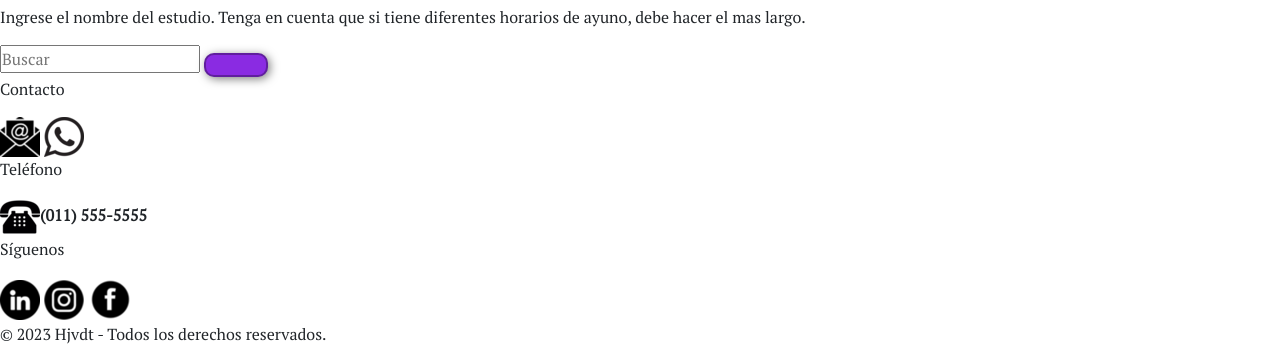
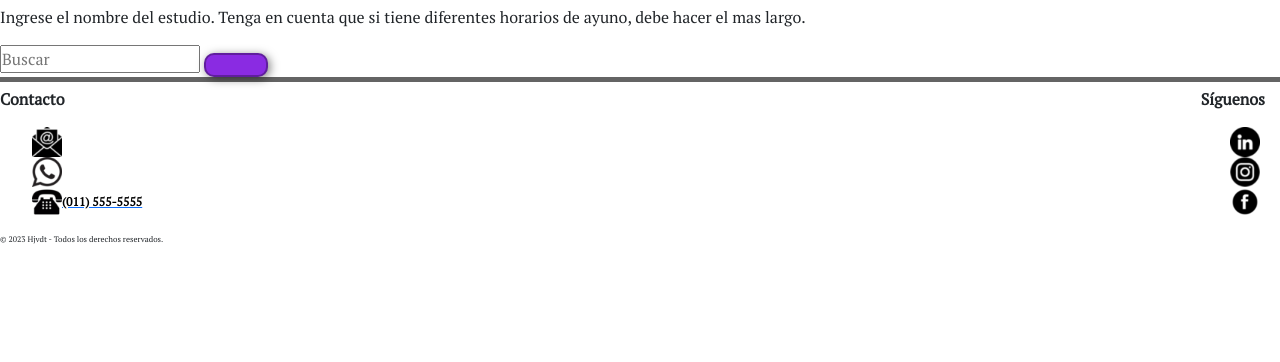
Before and after one commit to Hjvdt/Fullstack-moduloHtml-Com38385, a plain HTML site: page pages/turnos.html in a window 1280 px wide. Shown: the part 879-1241 px from the top of the page. After the commit the page ends 1140 px from the top, so only its background shows below. Drawn offline with nearby package versions, Linux system fonts and the light colour scheme; some icons are missing; a web font is replaced by a local one.

Commit message:
arreglando footer y empezando el mediaq 1440

```diff
--- a/pages/turnos.html
+++ b/pages/turnos.html
@@ -63,27 +63,26 @@
             </div>
         </main>
         <footer>
-            <section class="container-contacto">
-                <div class="contenedor-form">
-                    <div class="contacto">
-                        <p>Contacto</p>
-                        <a class="c-1" href="https://www.gmail.com/" target="_blank"><img src="../asset/img/email.png" alt="Email"></a>
-                        <a class="c-1" href="https://wa.me/" target="_blank"><img src="../asset/img/whatsapp.png" alt="whatsapp"></a>
-                    </div>
-                    <div class="phone">
-                        <p>Teléfono </p><img class="c-2" src="../asset/img/telefono.png" alt="Phone"><strong>(011) 555-5555</strong>
-                    </div>
-                    <div class="seguinos">
-                        <p>Síguenos</p>
-                        <a class="c-3" href="https://www.linkedin.com/" target="_blank"><img src="../asset/img/linkedin.png" alt="Lnkedin"></a>
-                        <a class="c-3" href="https://www.instagram.com/" target="_blank"><img src="../asset/img/instagram.png" alt="Instagram"></a>
-                        <a class="c-3" href="https://www.facebook.com/" target="_blank"><img src="../asset/img/face.png" alt="Facebook"></a>
-                    </div>
-                </div>
-                <div class="derechos">
-                    <p>© 2023 Hjvdt - Todos los derechos reservados.</p>
+            <section class="contacto">
+                <p>Contacto</p>
+                    <ul>
+                        <li><a href="https://www.gmail.com/" target="_blank"><img src="../asset/img/email.png"width="30" height="30" alt="Email"></a></li>
+                        <li><a href="https://wa.me/" target="_blank"><img src="../asset/img/whatsapp.png" width="30" height="30" alt="whatsapp"></a></li>
+                        <li><a href=""><img src="../asset/img/telefono.png" width="30" height="30" alt="Phone"><strong>(011) 555-5555</strong></a></li>
+                    </ul>
+            </section>
+            <section class="redes">
+                <p>Síguenos</p>
+                <div class="seguinos">
+                    <ul>
+                        <li><a href="https://www.linkedin.com/" target="_blank"><img src="../asset/img/linkedin.png"  width="30" height="30" alt="Lnkedin"></a></li>
+                        <li><a href="https://www.instagram.com/" target="_blank"><img src="../asset/img/instagram.png"  width="30" height="30" alt="Instagram"></a></li>
+                        <li><a href="https://www.facebook.com/" target="_blank"><img src="../asset/img/face.png"  width="30" height="30" alt="Facebook"></a></li>
                 </div>
             </section>
+            <div class="derechos">
+                <p>© 2023 Hjvdt - Todos los derechos reservados.</p>
+            </div>
         </footer>
         <script src="https://cdn.jsdelivr.net/npm/@popperjs/core@2.11.7/dist/umd/popper.min.js" integrity="sha384-zYPOMqeu1DAVkHiLqWBUTcbYfZ8osu1Nd6Z89ify25QV9guujx43ITvfi12/QExE" crossorigin="anonymous"></script>
         <script src="https://cdn.jsdelivr.net/npm/bootstrap@5.3.0-alpha3/dist/js/bootstrap.min.js" integrity="sha384-Y4oOpwW3duJdCWv5ly8SCFYWqFDsfob/3GkgExXKV4idmbt98QcxXYs9UoXAB7BZ" crossorigin="anonymous"></script>
--- a/scss/layout/_footer.scss
+++ b/scss/layout/_footer.scss
@@ -1,40 +1,66 @@
 footer{
+    display: grid;
+    width: 100%;
+    height: 5px;
+    grid-template-columns: repeat(2, 1fr);
+    grid-template-rows: repeat(2, 1fr);
     grid-area: footer;
-    display: grid;
-    .grid-container{
+    background-color: $color-footer;
+
+    .contacto{
+        margin-top: 10px;
+        grid-column: 1/2;
+        p{
+            font-size: $letra-2;
+            font-weight: 600;
+        }
+        ul{
+            li{
                 text-decoration: none;
                 list-style: none;
-        background-color: $color-footer;
-        grid-template-columns: repeat(2, 1fr);
-        grid-template-rows: 100px;
-        gap: 1rem;
-        .contacto{
-            margin-top: 30px;
-            grid-column: 1/2;
+                padding: 0%;
+                strong{
+                    font-size: 0.75em;
+                    color: $color-text-b;
+                    text-decoration: none;
+                    list-style: none;
+                }
+            }
+        }
     }
     .redes{
+        margin-top: 10px;
         grid-column: 2/3;
-            display: flex;
+
         p{
             font-size: $letra-2;
             font-weight: 600;
             display: flex;
             flex-direction: row-reverse;
-                padding-right: 10px;
+            padding-right: 15px;
         }
         .seguinos{
             display: flex;
             flex-direction: row-reverse;
             align-items: center;
-                text-align: start;
+            padding-right: 20px;
+            ul{
+                li{
+                    text-decoration: none;
+                    list-style: none;
+                }
+            }
 
         }
     }
     .derechos{
-            grid-column: 1/2;
+        grid-column: 1/3;
+        grid-row: 2/3;
         p{
             font-size: $letra-1;
+            justify-content: center;
+
         }
     }
+
 }
-}
--- a/scss/layout/_header.scss
+++ b/scss/layout/_header.scss
@@ -5,7 +5,9 @@ header{
         // .container-fluid{
         // background-color: $color-header;
         // }
+
             .navbar-nav{
+
                 align-items: end;
                 a{
                     padding: 5px 12px;
@@ -18,5 +20,6 @@ header{
                     }
                 }
             }
+
     }
 }
--- a/scss/layout/media-queries/_media-1440.scss
+++ b/scss/layout/media-queries/_media-1440.scss
@@ -7,8 +7,14 @@
             &:hover{
             color: $color-boton-hover;
             }
+            .navbar-nav{
+                display: flex;
+                flex-direction: row;
+                float: right;
+                justify-content: flex-end;
+            }
+    }
 
-    }
     main{
         #hero{
             h1{
```
Also changed, not shown: index.html (+9 -10 lines), pages/contacto.html (+6 -8 lines), pages/ingreso.html (+9 -11 lines), pages/nosotros.html (+6 -8 lines), pages/resultados.html (+6 -8 lines), css/style.css, 1 other file. Lines whose indentation alone changed are shown as unchanged.
